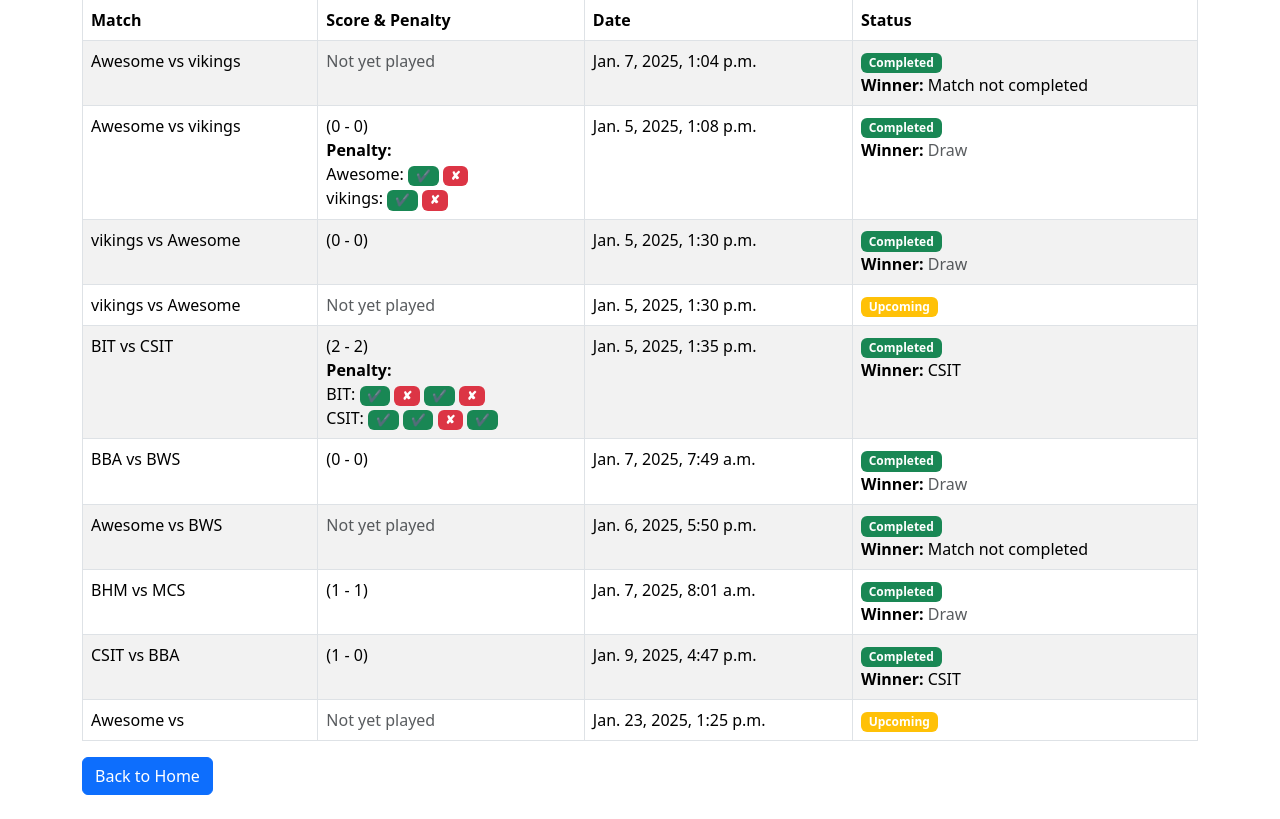
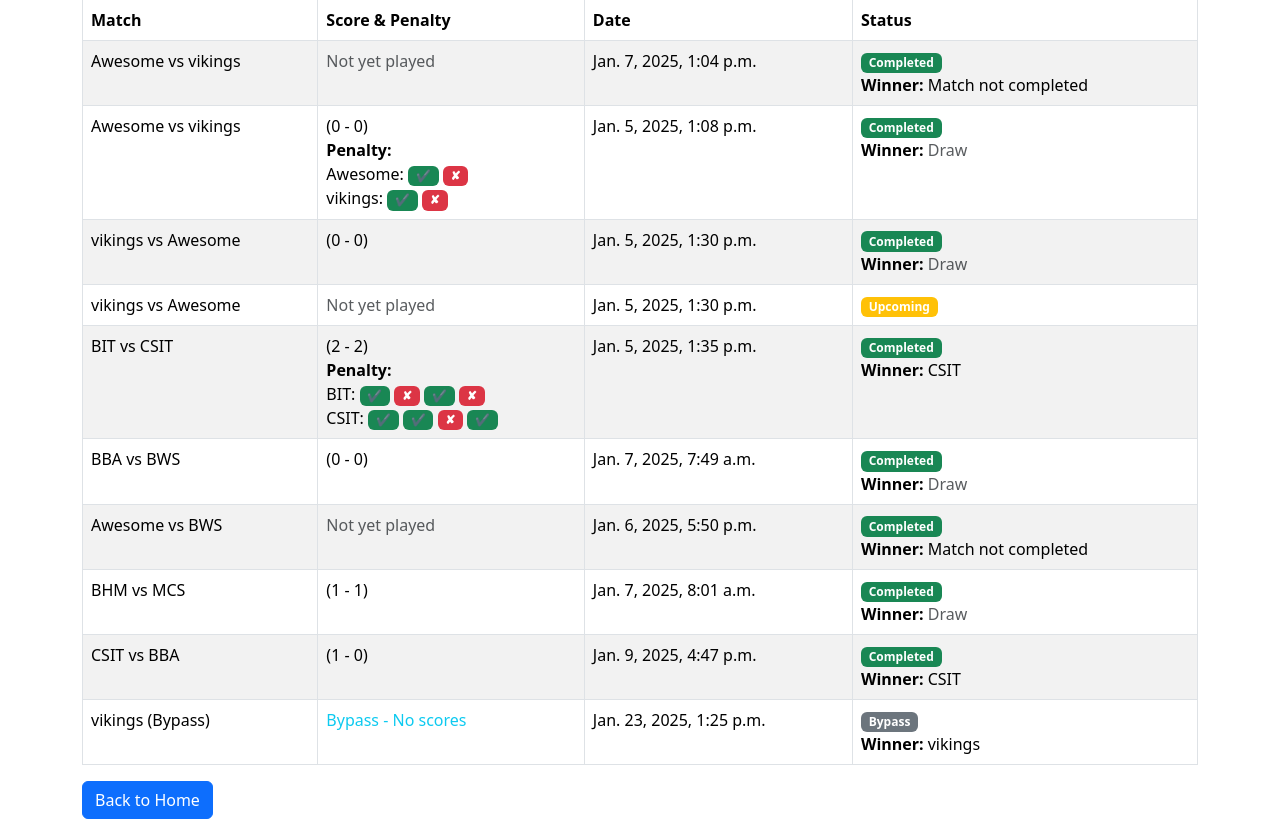
Before and after one commit to CallMeDas/Futsal-Tournament-Website-Djnago, a Django app: page /matches/ in a window 1280 px wide. Shown: the part 191-1010 px from the top of the page. Before the commit the page ends 986 px from the top, so only its background shows below. Run offline with Django 5.2, Linux system fonts and the light colour scheme; data comes from the database, SQL or seed files in the repository; both versions use the stored data as it was after the commit.

Commit message:
Bypass is added

```diff
--- a/futsalWebsite/tournaments/models.py
+++ b/futsalWebsite/tournaments/models.py
@@ -24,6 +24,8 @@
 
 
 # models.py
+# models.py
+
 class Match(models.Model):
     STATUS_CHOICES = [
         ('Upcoming', 'Upcoming'),
@@ -39,14 +41,16 @@
     ]
 
     team1 = models.ForeignKey('Team', on_delete=models.CASCADE, related_name='home_matches')
-    team2 = models.ForeignKey('Team', on_delete=models.CASCADE, related_name='away_matches')
+    team2 = models.ForeignKey('Team', on_delete=models.CASCADE, related_name='away_matches', null=True, blank=True)  # Allow null for bypass
     date = models.DateTimeField()
     score_team1 = models.IntegerField(default=0)
     score_team2 = models.IntegerField(default=0)
     is_completed = models.BooleanField(default=False)
     is_penalty = models.BooleanField(default=False)
-    penalty_team1 = models.CharField(max_length=100, blank=True, null=True)  # e.g., "1,0,1"
+    penalty_team1 = models.CharField(max_length=100, blank=True, null=True)
     penalty_team2 = models.CharField(max_length=100, blank=True, null=True)
+    is_bypass = models.BooleanField(default=False)  # New field for bypass matches
+    bypass_winner = models.ForeignKey('Team', on_delete=models.CASCADE, null=True, blank=True, related_name='bypass_winner')  # Winner in case of bypass
 
     round = models.CharField(max_length=20, choices=ROUND_CHOICES, default='Group Stage')
     status = models.CharField(max_length=10, choices=STATUS_CHOICES, default='Upcoming')
@@ -56,7 +60,6 @@
             if not self.penalty_team1 or not self.penalty_team2:
                 raise ValidationError("Penalty data must be provided for both teams if penalties apply.")
             try:
-                # Validate penalty scores format
                 [int(score.strip()) for score in self.penalty_team1.strip("[]").split(',')]
                 [int(score.strip()) for score in self.penalty_team2.strip("[]").split(',')]
             except ValueError:
@@ -65,30 +68,27 @@
             self.penalty_team1 = None
             self.penalty_team2 = None
 
+    def get_winner(self):
+        if self.is_bypass:
+            return self.bypass_winner.name if self.bypass_winner else "Bypass Winner Not Set"
 
-    def get_winner(self):
         if not self.is_completed:
             return "Match not completed"
 
-        # Helper function to parse penalty strings
         def parse_penalty_scores(penalty_data):
             if not penalty_data:
                 return []
             try:
-                # Strip unwanted characters and split into integers
                 return [int(score.strip()) for score in penalty_data.strip("[]").split(',')]
             except ValueError:
                 raise ValidationError(f"Invalid penalty data: {penalty_data}")
 
-        # Parse penalty scores for both teams
         penalty_team1_scores = parse_penalty_scores(self.penalty_team1)
         penalty_team2_scores = parse_penalty_scores(self.penalty_team2)
 
-        # Calculate total penalty goals
         team1_penalty_goals = sum(penalty_team1_scores)
         team2_penalty_goals = sum(penalty_team2_scores)
 
-        # Determine the winner
         total_team1_score = self.score_team1 + team1_penalty_goals
         total_team2_score = self.score_team2 + team2_penalty_goals
 
--- a/futsalWebsite/tournaments/templates/matches.html
+++ b/futsalWebsite/tournaments/templates/matches.html
@@ -15,9 +15,17 @@
         <tbody>
             {% for match in matches %}
             <tr>
-                <td>{{ match.team1 }} vs {{ match.team2 }}</td>
                 <td>
-                    {% if match.is_completed %}
+                    {% if match.is_bypass %}
+                        {{ match.bypass_winner.name }} (Bypass)
+                    {% else %}
+                        {{ match.team1 }} vs {{ match.team2 }}
+                    {% endif %}
+                </td>
+                <td>
+                    {% if match.is_bypass %}
+                        <span class="text-info">Bypass - No scores</span>
+                    {% elif match.is_completed %}
                         ({{ match.score_team1 }} - {{ match.score_team2 }})
                         {% if match.is_penalty %}
                         <div>
@@ -48,7 +56,12 @@
                 </td>
                 <td>{{ match.date }}</td>
                 <td>
-                    {% if match.status == "Completed" %}
+                    {% if match.is_bypass %}
+                        <span class="badge bg-secondary">Bypass</span>
+                        <br>
+                        <strong>Winner:</strong>
+                         {{ match.bypass_winner.name }}
+                    {% elif match.status == "Completed" %}
                         <span class="badge bg-success">{{ match.status }}</span>
                         <br>
                         <strong>Winner:</strong>
--- a/futsalWebsite/tournaments/views.py
+++ b/futsalWebsite/tournaments/views.py
@@ -7,26 +7,31 @@
     return render(request, 'index.html')
 
 # Matches View
-from collections import defaultdict  # Add this line
+from collections import defaultdict
 from django.shortcuts import render
 from .models import Match
+
+# views.py
 
 def matches(request):
     matches = Match.objects.all()
     for match in matches:
-        # Parse penalties for each match
-        match.penalty_team1_list = (
-            [penalty.strip() for penalty in match.penalty_team1.strip("[]").split(',')]
-            if match.penalty_team1
-            else []
-        )
-        match.penalty_team2_list = (
-            [penalty.strip() for penalty in match.penalty_team2.strip("[]").split(',')]
-            if match.penalty_team2
-            else []
-        )
-        match.winner = match.get_winner()  # Determine the winner
+        if match.is_bypass:
+            match.winner = match.get_winner()  # Bypass winner
+        else:
+            match.penalty_team1_list = (
+                [penalty.strip() for penalty in match.penalty_team1.strip("[]").split(',')]
+                if match.penalty_team1
+                else []
+            )
+            match.penalty_team2_list = (
+                [penalty.strip() for penalty in match.penalty_team2.strip("[]").split(',')]
+                if match.penalty_team2
+                else []
+            )
+            match.winner = match.get_winner()
     return render(request, 'matches.html', {'matches': matches})
+
 
 
 
@@ -38,12 +43,12 @@
 
 # Points Table View
 def points_table(request):
-    teams = Team.objects.all().order_by('-points')  # Order teams by points (descending)
+    teams = Team.objects.all().order_by('-points')
     return render(request, 'points_table.html', {'teams': teams})
 
 # Gallery View
 def gallary(request):
-    return render(request, 'gallary.html')  # Corrected spelling of "gallery"
+    return render(request, 'gallary.html')
 
 # Contact View
 def contact(request):
--- /dev/null
+++ b/requirement.txt
@@ -0,0 +1 @@
+django
```
Also changed, not shown: futsalWebsite/tournaments/admin.py (+8 -4 lines), futsalWebsite/db.sqlite3, futsalWebsite/tournaments/migrations/0008_match_bypass_winner_match_is_bypass_and_more.py (added). Lines whose indentation alone changed are shown as unchanged.
